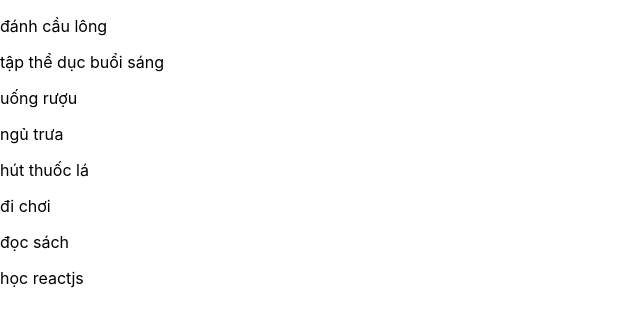
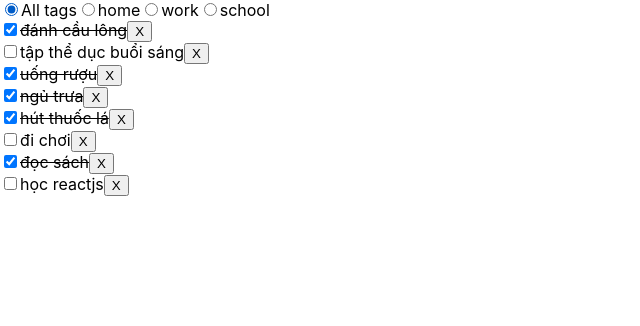
Before and after one commit to hungoke/todo-app, a React (Create React App) app: page / in a window 1280 px wide. Shown: the top 326 px of the page, without its empty margins (0-640 px from the left). Built offline with nearby package versions, Linux system fonts and the light colour scheme.

Commit message:
commit todoapp Context

```diff
--- a/src/App.css
+++ b/src/App.css
@@ -1,38 +1,3 @@
-.App {
-  text-align: center;
+.line-throught {
+  text-decoration: line-through;
 }
-
-.App-logo {
-  height: 40vmin;
-  pointer-events: none;
-}
-
-@media (prefers-reduced-motion: no-preference) {
-  .App-logo {
-    animation: App-logo-spin infinite 20s linear;
-  }
-}
-
-.App-header {
-  background-color: #282c34;
-  min-height: 100vh;
-  display: flex;
-  flex-direction: column;
-  align-items: center;
-  justify-content: center;
-  font-size: calc(10px + 2vmin);
-  color: white;
-}
-
-.App-link {
-  color: #61dafb;
-}
-
-@keyframes App-logo-spin {
-  from {
-    transform: rotate(0deg);
-  }
-  to {
-    transform: rotate(360deg);
-  }
-}
--- /dev/null
+++ b/src/components/todoApp/Tags/Tag.js
@@ -0,0 +1,30 @@
+import React from 'react'
+import { TodoAppContext } from './../../../context/TodoAppContext'
+
+class Tag extends React.Component {
+  render() {
+    const { tag } = this.props
+
+    return (
+      <TodoAppContext.Consumer>
+        {
+          todoAppContext => (
+            <span>
+              <label>
+                <input
+                  type="radio"
+                  name="tag"
+                  checked={tag.id === todoAppContext.currentTag}
+                // onChange={ }
+                />
+                {tag.name}
+              </label>
+            </span>
+          )
+        }
+      </TodoAppContext.Consumer>
+    )
+  }
+}
+
+export default Tag
--- /dev/null
+++ b/src/components/todoApp/Tags/Tags.js
@@ -0,0 +1,34 @@
+import React from 'react'
+import { TodoAppContext } from './../../../context/TodoAppContext'
+import Tag from './Tag'
+
+class Tags extends React.Component {
+  render() {
+    return (
+      <TodoAppContext.Consumer>
+        {
+          todoAppContext => (
+            <>
+              {
+                <Tag
+                  key={0}
+                  tag={{ id: 0, name: 'All tags' }}
+                />
+              }
+              {
+                todoAppContext.tags.map(tag => (
+                  <Tag
+                    key={tag.id}
+                    tag={tag}
+                  />
+                ))
+              }
+            </>
+          )
+        }
+      </TodoAppContext.Consumer>
+    )
+  }
+}
+
+export default Tags
--- a/src/components/todoApp/Tasks/Task.js
+++ b/src/components/todoApp/Tasks/Task.js
@@ -1,16 +1,20 @@
 import React from 'react'
+import './../../../App.css'
 
 class Task extends React.Component {
   render() {
+    const { task } = this.props
     return (
       <>
         <div>
-          <label>
+          <label className={task.completed === true ? 'line-throught' : ''}>
             <input
               type="checkbox"
+              checked={task.completed === true}
             />
-
+            {this.props.task.name}
           </label>
+          <button>X</button>
         </div>
       </>
     )
--- a/src/components/todoApp/Tasks/TasksList.js
+++ b/src/components/todoApp/Tasks/TasksList.js
@@ -1,22 +1,24 @@
 import React from 'react'
 import { TodoAppContext } from '../../../context/TodoAppContext'
+import Task from './Task'
 
 class TasksList extends React.Component {
   render() {
     return (
       <TodoAppContext.Consumer>
         {
-          todoAppContext => {
-            return (
+          context => (
             <>
               {
-                  todoAppContext.map(task => (
-                    <p>{task.name}</p>
+                context.tasks.map(task => (
+                  <Task
+                    key={task.id}
+                    task={task}
+                  />
                 ))
               }
             </>
           )
-          }
         }
       </TodoAppContext.Consumer>
     )
--- a/src/components/todoApp/index.js
+++ b/src/components/todoApp/index.js
@@ -1,18 +1,43 @@
 import React from 'react'
 import { TodoAppContext } from '../../context/TodoAppContext'
 import { tasks } from './../../constants/tasks'
+import Tags from './Tags/Tags'
 import TasksList from './Tasks/TasksList'
 
 class TodoApp extends React.Component {
   state = {
-    tasks,
+    contextValue: {
+      tasks,
+      tags: [
+        { id: 1, name: 'home' },
+        { id: 2, name: 'work' },
+        { id: 3, name: 'school' }
+      ],
+      currentTag: 0,
+      status: [
+        { id: 1, completed: true, name: 'completed' },
+        { id: 2, completed: false, name: 'active' }
+      ],
+      currentStatus: 0
+    }
+  }
+
+  changeCurrentTag = newCurrentTag => {
+    this.setState({
+      contextValue: {
+        ...this.state.contextValue,
+        currentTag: newCurrentTag
+      }
+    })
   }
 
   render() {
-    const { tasks } = this.state
+    const { contextValue } = this.state
+
     return (
       <>
-        <TodoAppContext.Provider value={tasks}>
+        <TodoAppContext.Provider value={{ ...contextValue, changeCurrentTag: this.changeCurrentTag }}>
+          <Tags />
           <TasksList />
         </TodoAppContext.Provider>
       </>
```
Also changed, not shown: src/components/todoApp/AddNewTask/AddNewTask.js (added, +18 -0 lines). Lines whose indentation alone changed are shown as unchanged.
